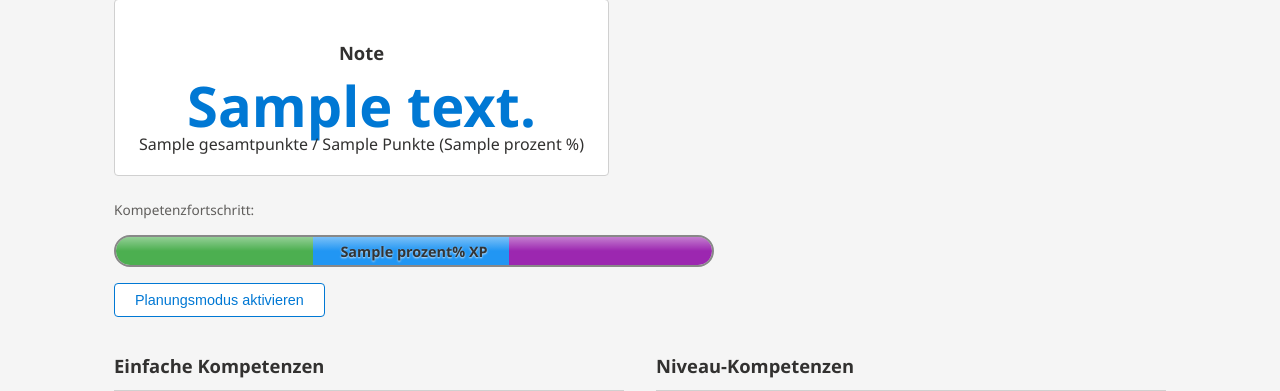
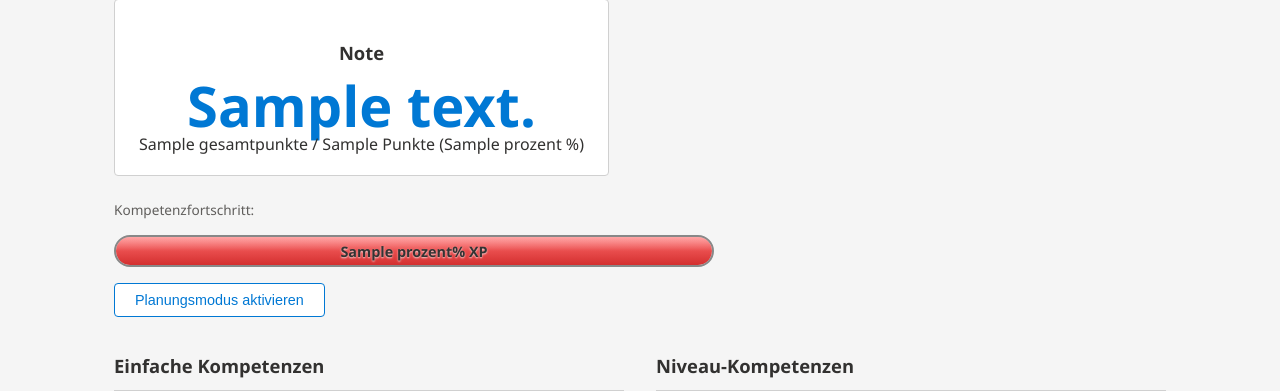
Before and after one commit to JoniBoi1990/Kompetenz-Dashboard, a Flask app: template templates/student_detail.html in a window 1280 px wide. Shown: the part 156-547 px from the top of the page. Run offline with Flask 3, Linux system fonts and the light colour scheme; the template is opened without the code that fills it: most values are stand-ins (such as "Sample title", 1, 10 or a date in 2020).

Commit message:
fix: Update XP bar color scheme - red <20%, yellow <45%, green <80%, blue >=80%

```diff
--- a/static/style.css
+++ b/static/style.css
@@ -422,18 +422,31 @@ tr.thema-header td {
 
 .xp-bar-fill {
     height: 100%;
-    background: linear-gradient(90deg,
-        #4caf50 0%,
-        #4caf50 33%,
-        #2196f3 33%,
-        #2196f3 66%,
-        #9c27b0 66%,
-        #9c27b0 100%);
-    background-size: 100% 100%;
     border-radius: 14px;
-    transition: width 0.5s ease-out;
+    transition: width 0.5s ease-out, background-color 0.3s ease;
     position: relative;
-    box-shadow: 0 0 10px rgba(76, 175, 80, 0.5);
+    box-shadow: 0 0 10px rgba(0, 0, 0, 0.2);
+}
+
+/* Color classes for XP bar based on percentage */
+.xp-bar-fill.xp-red {
+    background: linear-gradient(180deg, #ff6b6b 0%, #d32f2f 100%);
+    box-shadow: 0 0 10px rgba(211, 47, 47, 0.4);
+}
+
+.xp-bar-fill.xp-yellow {
+    background: linear-gradient(180deg, #ffd54f 0%, #f9a825 100%);
+    box-shadow: 0 0 10px rgba(249, 168, 37, 0.4);
+}
+
+.xp-bar-fill.xp-green {
+    background: linear-gradient(180deg, #81c784 0%, #388e3c 100%);
+    box-shadow: 0 0 10px rgba(56, 142, 60, 0.4);
+}
+
+.xp-bar-fill.xp-blue {
+    background: linear-gradient(180deg, #64b5f6 0%, #1976d2 100%);
+    box-shadow: 0 0 10px rgba(25, 118, 210, 0.4);
 }
 
 .xp-bar-fill::after {
--- a/templates/student_detail.html
+++ b/templates/student_detail.html
@@ -360,6 +360,13 @@ function updateRowHighlight(basis) {
     });
 }
 
+function getXpColorClass(pct) {
+    if (pct < 20) return 'xp-red';
+    if (pct < 45) return 'xp-yellow';
+    if (pct < 80) return 'xp-green';
+    return 'xp-blue';
+}
+
 function updateDisplay() {
     const basis = document.querySelector('input[name="plan-basis"]:checked')?.value || 'unterricht';
     const r = calcScore(basis);
@@ -372,6 +379,7 @@ function updateDisplay() {
     const xpBarText = document.getElementById('xp-bar-plan-text');
     if (xpBarFill && xpBarText) {
         xpBarFill.style.width = `${r.pct}%`;
+        xpBarFill.className = 'xp-bar-fill ' + getXpColorClass(r.pct);
         xpBarText.textContent = `${r.pct}% XP`;
     }
 
@@ -414,5 +422,14 @@ document.getElementById('btn-planmode').addEventListener('click', function() {
 
 // Initial display
 updateDisplay();
+
+// Set initial XP bar color for main bar
+(function setInitialXpColor() {
+    const xpBarFill = document.getElementById('xp-bar-fill');
+    if (xpBarFill) {
+        const pct = parseFloat(xpBarFill.style.width) || 0;
+        xpBarFill.className = 'xp-bar-fill ' + getXpColorClass(pct);
+    }
+})();
 </script>
 {% endblock %}
```
Also changed, not shown: templates/dashboard.html (+17 -0 lines), templates/unauthorized.html (+11 -1 lines).
